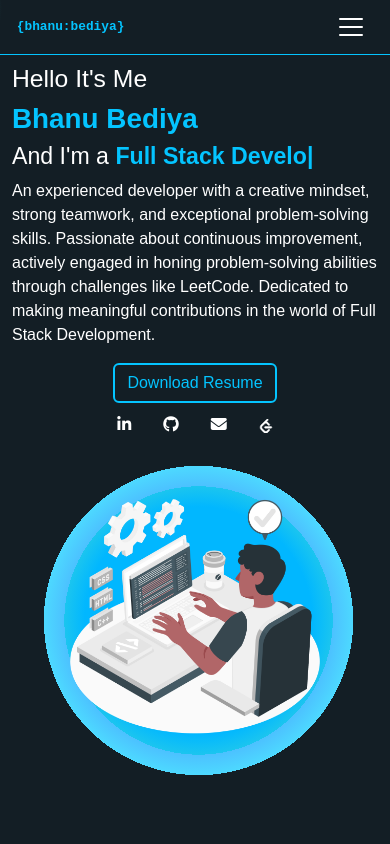
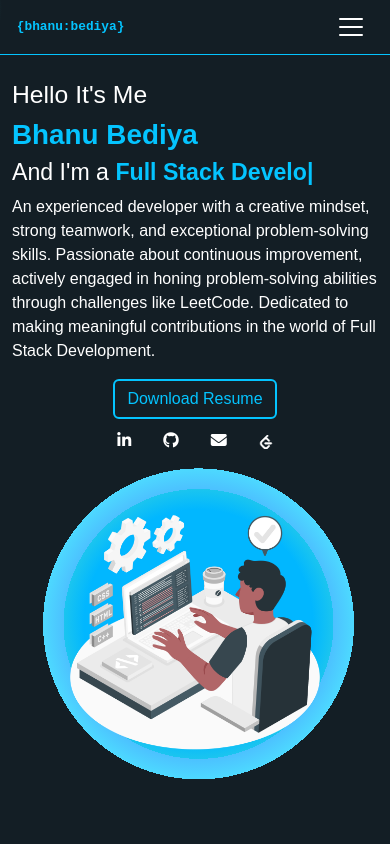
Before and after one commit to Bhanubediya/bhanu_portfolio, a React (Create React App) app: page / in a window 390 px wide. Shown: the top 844 px of the page. Built offline with nearby package versions, Linux system fonts and the light colour scheme.

Commit message:
padding added

```diff
--- a/src/Styles/App.css
+++ b/src/Styles/App.css
@@ -31,6 +31,9 @@
   .d-flex{
     flex-direction: column;
   }
+  .homesection>.container{
+   padding-top: 1rem;
+  }
   .center{
     text-align: center;
   }
```
